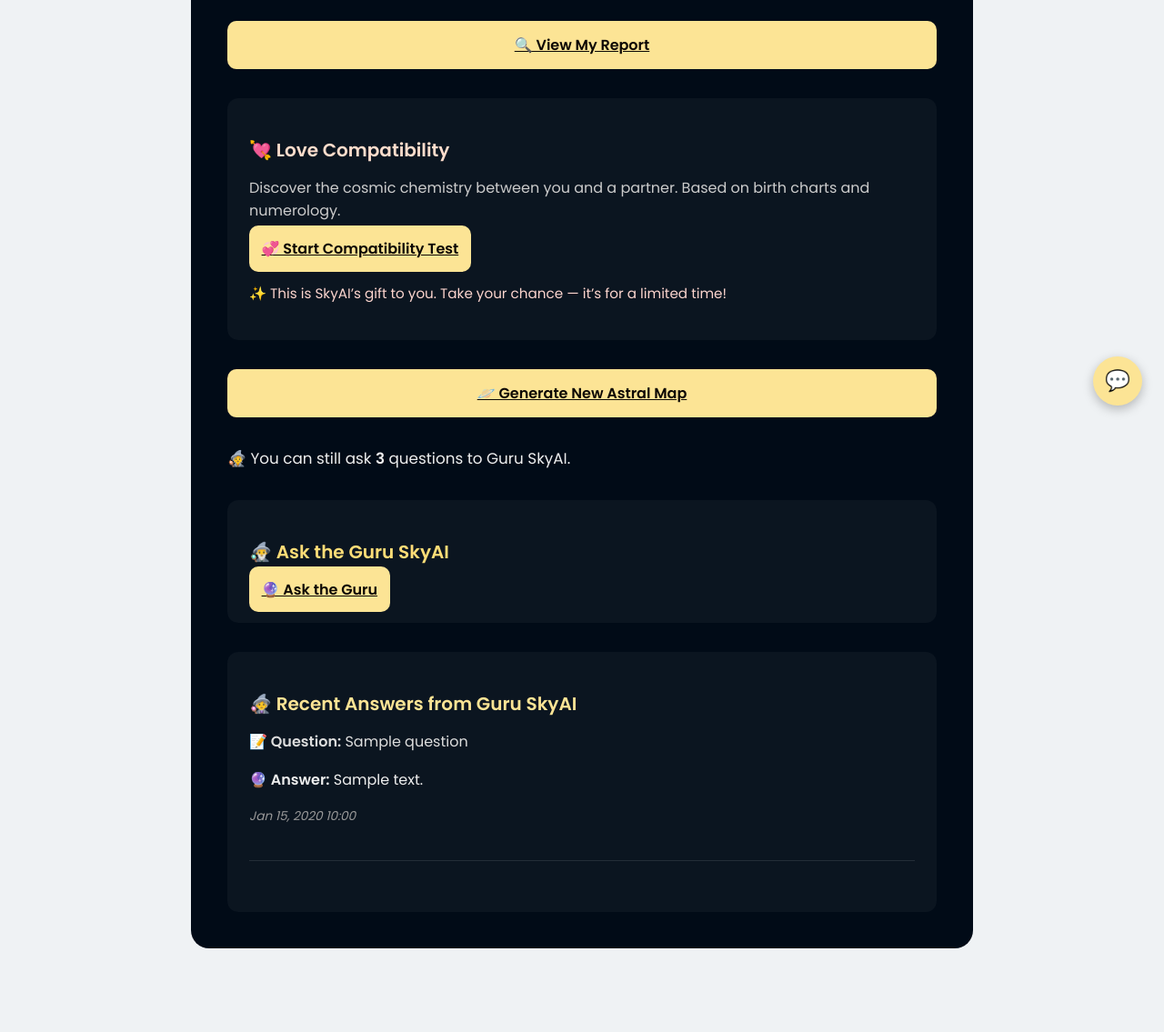
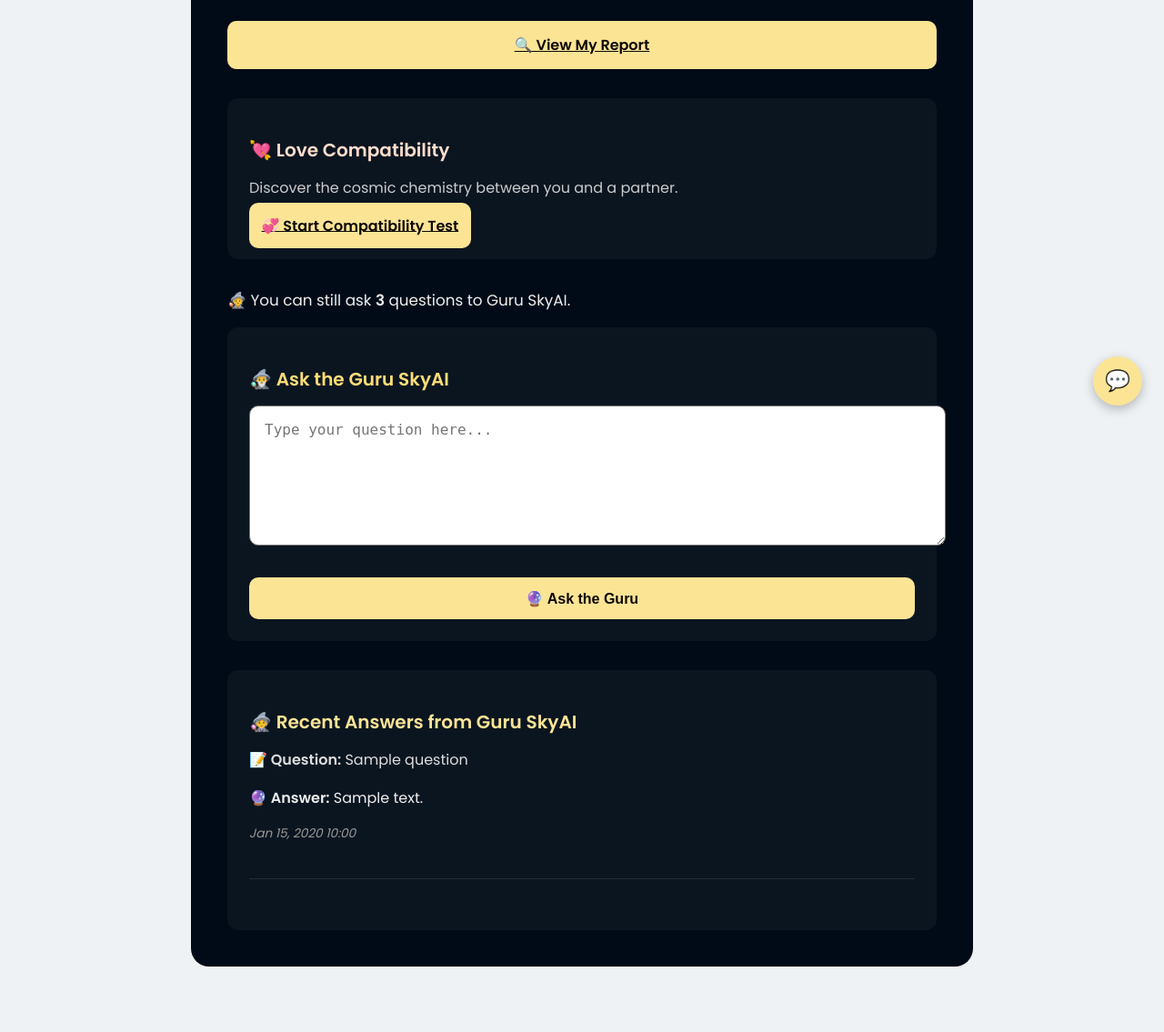
Before and after one commit to AndreaVaz0608/skyai, a Flask app: page /dashboard in a window 1280 px wide. Shown: the part 330-1465 px from the top of the page at 91% size. Before the commit the page ends 1373 px from the top, so only its background shows below. Run offline with Flask 3, Linux system fonts and the light colour scheme; the visitor is signed in with stand-in values (Sample User, id 1); tables that the repository leaves empty hold one stand-in row (values such as "Sample post").

Commit message:
ajuste do dashboard para controle do uso

```diff
--- a/app/templates/dashboard.html
+++ b/app/templates/dashboard.html
@@ -2,7 +2,7 @@
 {% block title %}Your Cosmic Dashboard • SkyAI{% endblock %}
 
 {% block content %}
-<div class="box-container" style="max-width: 860px;">
+<div class="box-container" style="max-width:860px;">
 
   <!-- ▸ Cabeçalho -------------------------------------------------------- -->
   <div class="dashboard-header"
@@ -19,59 +19,77 @@
     <p><strong>Email:</strong> {{ email }}</p>
   </div>
 
-  <!-- ▸ Relatórios & Compatibilidade ------------------------------------- -->
-  {% if total > 0 and ultima_sessao %}
+  {# ─────────────────────────────────────────────────────────────────────────
+     PAGAMENTO AINDA NÃO REALIZADO  →  banner único de pagamento
+     ───────────────────────────────────────────────────────────────────────── #}
+  {% if show_pay_banner %}
+    <div class="section-card"
+         style="background:rgba(255,0,0,.1);padding:1.5rem;border-radius:12px;margin-bottom:2rem;text-align:center;">
+      <p style="color:#fdd;margin-bottom:1rem;">
+        ⚠️ You need to pay to unlock your Astral Map, Compatibility test and 4 Guru questions.
+      </p>
+      <a href="https://buy.stripe.com/bJefZg96w76eaLn0zj5AQ09" class="btn-primary">💳 Pay Now – US$ 29.90</a>
+    </div>
+  {% else %}
+  {# ─────────────────────────────────────────────────────────────────────────
+     USUÁRIO JÁ PAGOU  →  mostra créditos internos
+     ───────────────────────────────────────────────────────────────────────── #}
+
+    <!-- ▸ Relatório Astral ------------------------------------------------ -->
+    {% if total == 0 %}
+      <div class="actions" style="margin:2rem 0;">
+        <a href="{{ url_for('user.preencher_dados') }}"
+           class="btn-primary" style="width:100%;">🪐 Generate Your Astral Map</a>
+      </div>
+    {% else %}
       <div class="actions" style="display:flex;flex-wrap:wrap;gap:1rem;margin-bottom:2rem;">
         <a href="{{ url_for('user.gerar_relatorio', sessao_id=ultima_sessao.id) }}"
-         class="btn-primary" style="text-align:center;flex:1 1 auto;">🔍 View My Report</a>
+           class="btn-primary" style="flex:1 1 auto;text-align:center;">🔍 View My Report</a>
       </div>
+    {% endif %}
 
+    <!-- ▸ Compatibilidade Amorosa ---------------------------------------- -->
     <div class="section-card highlight"
          style="background:rgba(255,255,255,0.04);padding:1.5rem;border-radius:12px;margin-top:1rem;">
       <h3 style="color:#ffddcc;margin-bottom:.8rem;">💘 Love Compatibility</h3>
       <p style="color:#ccc;margin-bottom:1rem;">
-        Discover the cosmic chemistry between you and a partner. Based on birth charts and numerology.
+        Discover the cosmic chemistry between you and a partner.
       </p>
-      <!-- Chama a rota interna já existente -->
-      <a href="{{ url_for('user.compatibility') }}" class="btn-primary" style="width:100%;">💞 Start Compatibility Test</a>
-      <p style="color:#fcd5ce;margin-top:1.5rem;font-size:.95rem;text-align:left;">
-        ✨ This is SkyAI’s gift to you. Take your chance — it’s for a limited time!
-      </p>
-    </div>
+
+      {% if compatibility_used %}
+        <p style="color:#fcd5ce;">✅ You have already used your Compatibility test.</p>
       {% else %}
-    <p style="margin-top:1.5rem;font-style:italic;color:#ccc;">
-      No astral reports generated yet. Let's map your stars soon!
-    </p>
+        <a href="{{ url_for('user.compatibility') }}" class="btn-primary" style="width:100%;">
+          💞 Start Compatibility Test
+        </a>
       {% endif %}
-
-  <!-- ▸ Novo Mapa Astral ➜ Paga ------------------------------------------ -->
-  <div class="actions" style="display:flex;flex-wrap:wrap;gap:1rem;margin:2rem 0;">
-    <a href="https://buy.stripe.com/bJefZg96w76eaLn0zj5AQ09"
-       class="btn-primary" style="width:100%;text-align:center;flex:1 1 auto;">🪐 Generate New Astral Map</a>
     </div>
 
-  <!-- ▸ Métrica de Perguntas --------------------------------------------- -->
-  <div style="font-size:1.05rem;margin-bottom:2rem;color:#eee;">
+    <!-- ▸ Métrica de Perguntas ------------------------------------------- -->
+    <div style="font-size:1.05rem;margin:2rem 0 1rem;color:#eee;">
       🧙 You can still ask <strong>{{ remaining_questions }}</strong>
-    question{{ 's' if remaining_questions != 1 else '' }}
-    to Guru SkyAI.
+      question{{ 's' if remaining_questions != 1 else '' }} to Guru SkyAI.
     </div>
 
-
-  <!-- ▸ Formulário Guru SkyAI ➜ Paga ------------------------------------- -->
+    <!-- ▸ Guru SkyAI ----------------------------------------------------- -->
     <div class="section-card"
-       style="background:rgba(255,255,255,0.04);padding:1.5rem;border-radius:12px;margin-top:2rem;">
+         style="background:rgba(255,255,255,0.04);padding:1.5rem;border-radius:12px;">
+      <h3 style="color:#ffdd77;margin-bottom:1rem;">🧙‍♂️ Ask the Guru SkyAI</h3>
 
       {% if limit_exceeded %}
-      <div style="background:#fff3cd;color:#856404;padding:0.75rem 1rem;border:1px solid #ffeeba;
-                  border-radius:8px;margin-bottom:1rem;text-align:center;font-size:.95rem;">
-        ⚠️ You have reached your question limit for Guru SkyAI. Please try again later.
+        <p style="color:#fcd5ce;">⚠️ You used all 4 Guru questions. Buy again to reset.</p>
+      {% else %}
+        <form action="{{ url_for('user.ask_guru') }}" method="post">
+          <textarea name="question" required placeholder="Type your question here..."
+                    style="width:100%;height:120px;border-radius:10px;padding:1rem;font-size:1rem;"></textarea>
+          <button type="submit" class="btn-primary" style="width:100%;margin-top:1rem;">
+            🔮 Ask the Guru
+          </button>
+        </form>
+      {% endif %}
     </div>
-    {% endif %}
 
-    <h3 style="color:#ffdd77;margin-bottom:1rem;">🧙‍♂️ Ask the Guru SkyAI</h3>
-    <a href="https://buy.stripe.com/bJefZg96w76eaLn0zj5AQ09" class="btn-primary" style="width:100%;">🔮 Ask the Guru</a>
-  </div>
+  {% endif %}  {# / show_pay_banner #}
 
   <!-- ▸ Respostas Recentes do Guru --------------------------------------- -->
   {% if guru_answers %}
@@ -84,7 +102,7 @@
           {% if q.answer %}
             <p style="color:#eee;margin-top:.5rem;"><strong>🔮 Answer:</strong> {{ q.answer }}</p>
           {% else %}
-          <p style="color:#aaa;margin-top:.5rem;">⏳ Answer pending...</p>
+            <p style="color:#aaa;margin-top:.5rem;">⏳ Answer pending…</p>
           {% endif %}
           <p style="font-size:.85rem;color:#999;margin-top:.75rem;">
             <em>{{ q.created_at.strftime('%b %d, %Y %H:%M') }}</em>
```
Lines whose indentation alone changed are shown as unchanged.
